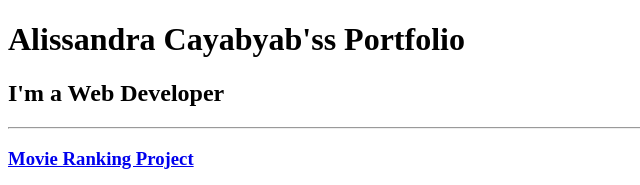
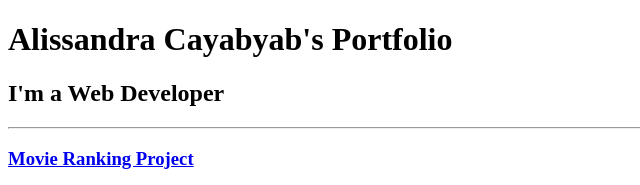
Before and after one commit to alissandc/PublicWebPortfolio, a plain HTML site: page index.html in a window 1280 px wide. Shown: the top 185 px of the page, 0-640 px from the left. Drawn offline with Linux system fonts and the light colour scheme.

Commit message:
Update index.html

```diff
--- a/index.html
+++ b/index.html
@@ -21,7 +21,7 @@ https://developer.mozilla.org/en-US/docs/Web/HTML/Element/img#attr-height -->
     <title>Alissandra Cayabyab's Portfolio</title>
  </head>
  <body>
-    <h1>Alissandra Cayabyab'ss Portfolio</h1>
+    <h1>Alissandra Cayabyab's Portfolio</h1>
     <h2>I'm a Web Developer</h2>
     <hr />
     <a href="./public/movie-ranking.html"><h3>Movie Ranking Project</h3></a>
```
